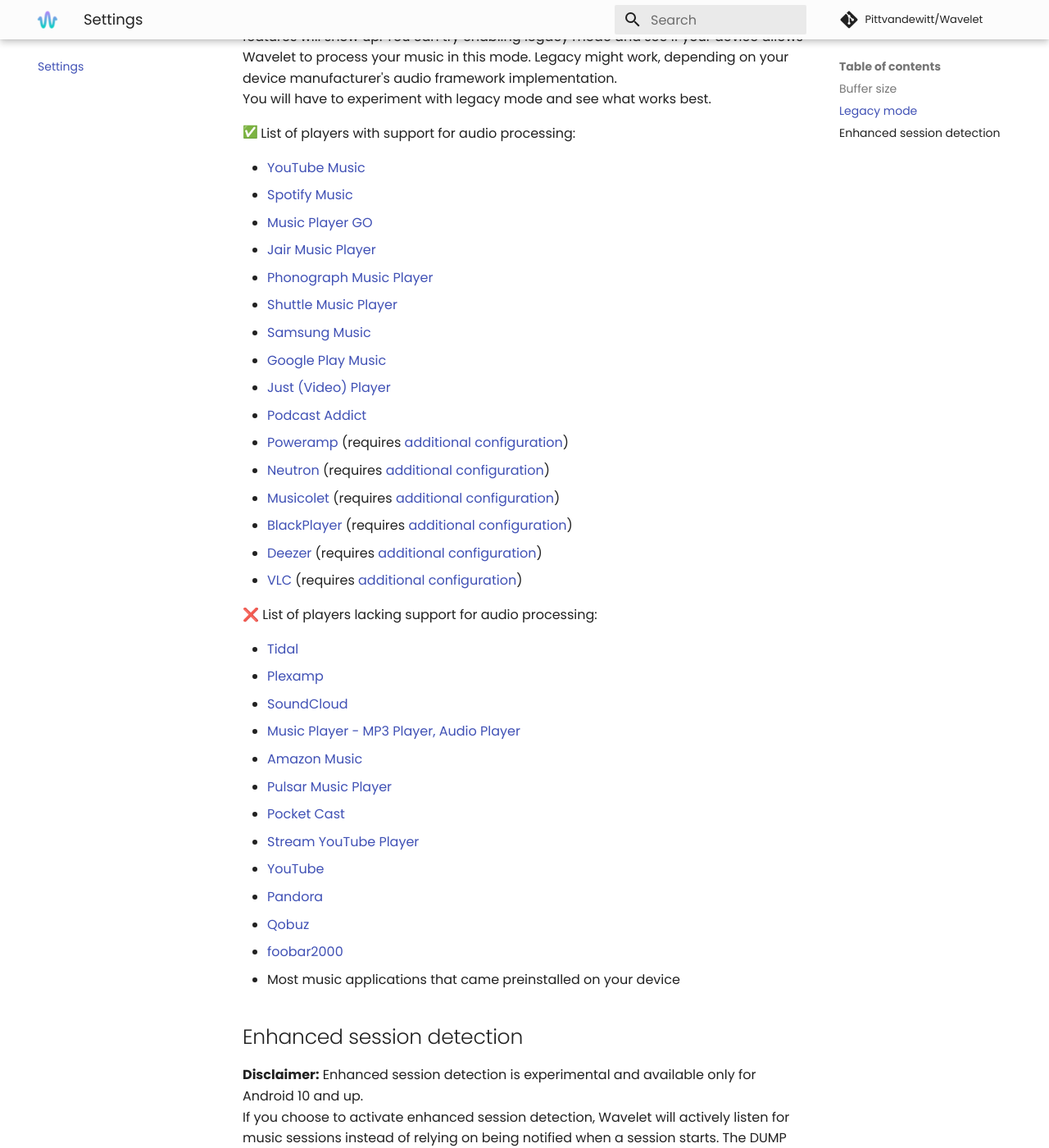
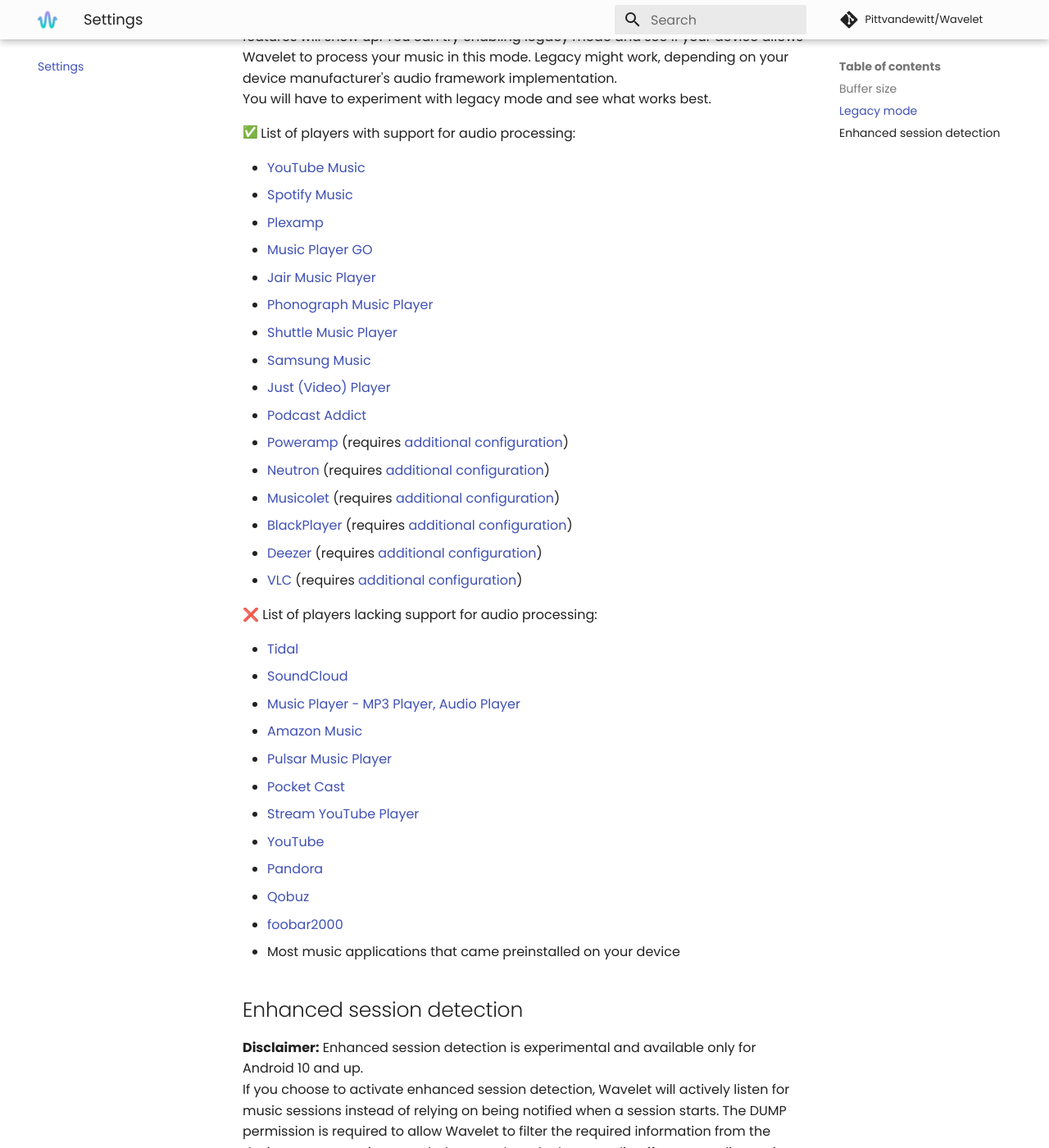
Before and after one commit to Pittvandewitt/Wavelet, an MkDocs documentation site: the page built from docs/Settings.md, in a window 1280 px wide and 1400 px high, scrolled down 595 px. Shown: the whole window at 82% size. Built offline with MkDocs 1.6.1 and Material for MkDocs 9.7.7, drawn with Linux system fonts in a browser that asks for light colours; emoji names are drawn with the system emoji font; comment, search, counter and statistics services are not loaded.

Commit message:
Update music players list

```diff
--- a/docs/Settings.md
+++ b/docs/Settings.md
@@ -15,12 +15,12 @@
 
 * [YouTube Music](https://play.google.com/store/apps/details?id=com.google.android.apps.youtube.music)
 * [Spotify Music](https://play.google.com/store/apps/details?id=com.spotify.music)
+* [Plexamp](https://play.google.com/store/apps/details?id=tv.plex.labs.plexamp)
 * [Music Player GO](https://play.google.com/store/apps/details?id=com.iven.musicplayergo)
 * [Jair Music Player](https://play.google.com/store/apps/details?id=aj.jair.music)
 * [Phonograph Music Player](https://play.google.com/store/apps/details?id=com.kabouzeid.gramophone)
 * [Shuttle Music Player](https://play.google.com/store/apps/details?id=another.music.player)
 * [Samsung Music](https://play.google.com/store/apps/details?id=com.sec.android.app.music)
-* [Google Play Music](https://play.google.com/store/apps/details?id=com.google.android.music)
 * [Just (Video) Player](https://play.google.com/store/apps/details?id=com.brouken.player)
 * [Podcast Addict](https://play.google.com/store/apps/details?id=com.bambuna.podcastaddict)
 * [Poweramp](https://play.google.com/store/apps/details?id=com.maxmpz.audioplayer) (requires [additional configuration](/Configuration#poweramp))
```
Also changed, not shown: other parts of docs/Settings.md (+0 -1 lines).
